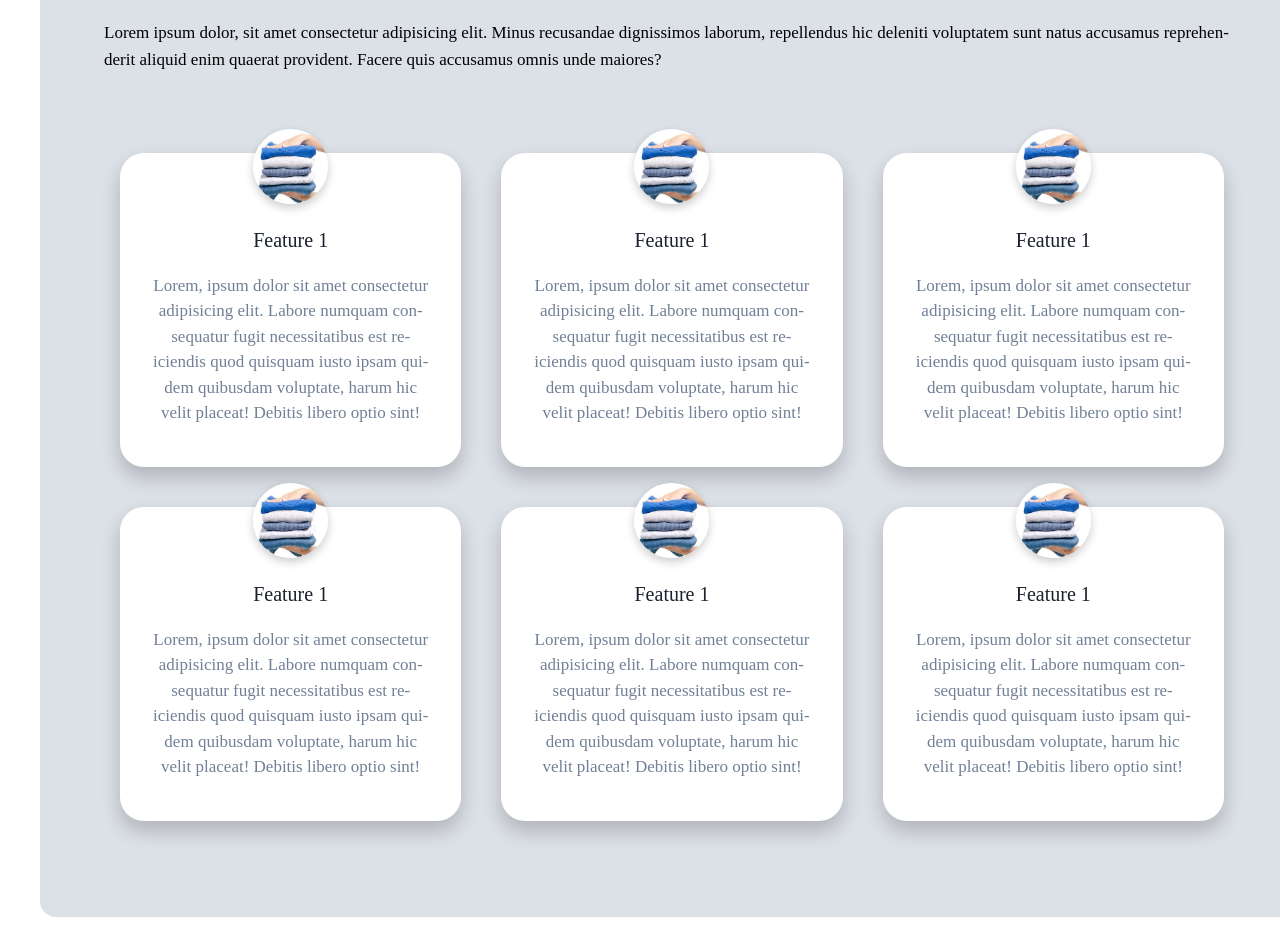
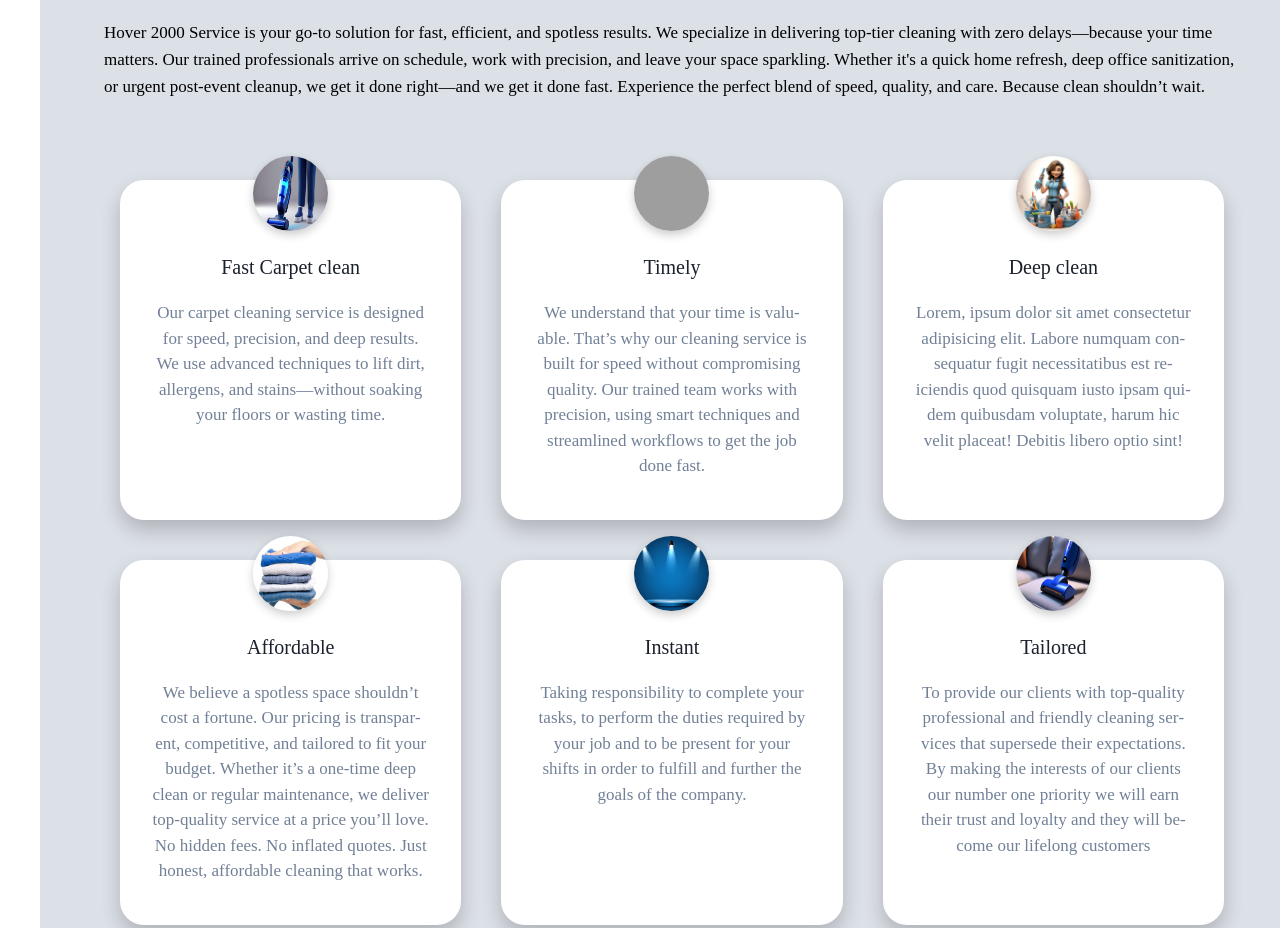
Before and after one commit to harrymagwaya/coreclean-ui, a plain HTML site: page index.html in a window 1280 px wide. Shown: the part 956-1884 px from the top of the page. Drawn offline with nearby package versions, Linux system fonts and the light colour scheme; grey boxes are pictures that could not be loaded.

Commit message:
changed some images

```diff
--- a/index.html
+++ b/index.html
@@ -50,37 +50,49 @@
 
         <section class="features">
             <h1>Features</h1>
-            <p class="feature-descrip">Lorem ipsum dolor, sit amet consectetur adipisicing elit. Minus recusandae dignissimos laborum, repellendus hic deleniti voluptatem sunt natus accusamus reprehenderit aliquid enim quaerat provident. Facere quis accusamus omnis unde maiores?</p>
+            <p class="feature-descrip"><span>Hover 2000 </span>Service is your go-to solution for fast, efficient, and spotless results. We specialize in delivering top-tier cleaning
+            with zero delays—because your time matters. Our trained professionals arrive on schedule, work with precision, and leave
+            your space sparkling. Whether it's a quick home refresh, deep office sanitization, or urgent post-event cleanup, we get
+            it done right—and we get it done fast. Experience the perfect blend of speed, quality, and care. Because clean shouldn’t
+            wait.</p>
             <div class="feature-cont">
                 <div class="feature-card">
-                    <img src="assets/static/801b3ab8-8476-4f4d-a96b-965f7920c6ec.jpeg" alt="feature icon">
-                    <h3>Feature 1</h3>
+                    <img src="assets/static/image(4).png" alt="feature icon">
+                    <h3>Fast Carpet clean</h3>
+                    <p>Our carpet cleaning service is designed for speed, precision, and deep results. We use advanced techniques to lift dirt,
+                    allergens, and stains—without soaking your floors or wasting time.</p>
+                </div>
+                <div class="feature-card">
+                    <img src="assets/static/20250919_170846.png" alt="feature icon">
+                    <h3>Timely</h3>
+                    <p>We understand that your time is valuable. That’s why our cleaning service is built for speed without compromising
+                    quality. Our trained team works with precision, using smart techniques and streamlined workflows to get the job done
+                    fast.</p>
+                </div>
+                <div class="feature-card">
+                    <img src="assets/static/7bbde3c9-f63f-4214-8fa1-de55b71aae75.jpeg" alt="feature icon">
+                    <h3>Deep clean</h3>
                     <p>Lorem, ipsum dolor sit amet consectetur adipisicing elit. Labore numquam consequatur fugit necessitatibus est reiciendis quod quisquam iusto ipsam quidem quibusdam voluptate, harum hic velit placeat! Debitis libero optio sint!</p>
                 </div>
                 <div class="feature-card">
                     <img src="assets/static/801b3ab8-8476-4f4d-a96b-965f7920c6ec.jpeg" alt="feature icon">
-                    <h3>Feature 1</h3>
-                    <p>Lorem, ipsum dolor sit amet consectetur adipisicing elit. Labore numquam consequatur fugit necessitatibus est reiciendis quod quisquam iusto ipsam quidem quibusdam voluptate, harum hic velit placeat! Debitis libero optio sint!</p>
+                    <h3>Affordable</h3>
+                    <p>We believe a spotless space shouldn’t cost a fortune. Our pricing is transparent, competitive, and tailored to fit your
+                    budget. Whether it’s a one-time deep clean or regular maintenance, we deliver top-quality service at a price you’ll
+                    love. No hidden fees. No inflated quotes. Just honest, affordable cleaning that works.</p>
                 </div>
                 <div class="feature-card">
-                    <img src="assets/static/801b3ab8-8476-4f4d-a96b-965f7920c6ec.jpeg" alt="feature icon">
-                    <h3>Feature 1</h3>
-                    <p>Lorem, ipsum dolor sit amet consectetur adipisicing elit. Labore numquam consequatur fugit necessitatibus est reiciendis quod quisquam iusto ipsam quidem quibusdam voluptate, harum hic velit placeat! Debitis libero optio sint!</p>
+                    <img src="assets/static/_.jpeg" alt="feature icon">
+                    <h3>Instant</h3>
+                    <p>Taking responsibility to complete your tasks, to perform the duties required by your job and to be present for your
+                    shifts in order to fulfill and further the goals of the company.</p>
                 </div>
                 <div class="feature-card">
-                    <img src="assets/static/801b3ab8-8476-4f4d-a96b-965f7920c6ec.jpeg" alt="feature icon">
-                    <h3>Feature 1</h3>
-                    <p>Lorem, ipsum dolor sit amet consectetur adipisicing elit. Labore numquam consequatur fugit necessitatibus est reiciendis quod quisquam iusto ipsam quidem quibusdam voluptate, harum hic velit placeat! Debitis libero optio sint!</p>
-                </div>
-                <div class="feature-card">
-                    <img src="assets/static/801b3ab8-8476-4f4d-a96b-965f7920c6ec.jpeg" alt="feature icon">
-                    <h3>Feature 1</h3>
-                    <p>Lorem, ipsum dolor sit amet consectetur adipisicing elit. Labore numquam consequatur fugit necessitatibus est reiciendis quod quisquam iusto ipsam quidem quibusdam voluptate, harum hic velit placeat! Debitis libero optio sint!</p>
-                </div>
-                <div class="feature-card">
-                    <img src="assets/static/801b3ab8-8476-4f4d-a96b-965f7920c6ec.jpeg" alt="feature icon">
-                    <h3>Feature 1</h3>
-                    <p>Lorem, ipsum dolor sit amet consectetur adipisicing elit. Labore numquam consequatur fugit necessitatibus est reiciendis quod quisquam iusto ipsam quidem quibusdam voluptate, harum hic velit placeat! Debitis libero optio sint!</p>
+                    <img src="assets/static/image(3).png" alt="feature icon">
+                    <h3>Tailored</h3>
+                    <p>To provide our clients with top-quality professional and friendly cleaning services that supersede their expectations.
+                    By making the interests of our clients our number one priority we will earn their trust and loyalty and they will become
+                    our lifelong customers</p>
                 </div>
             </div>
         </section>
@@ -90,12 +102,12 @@
             <p>A list of other services we offer</p>
             <div class="other-services-cont">
 
-                        <div class="service-col"><img src="assets/static/801b3ab8-8476-4f4d-a96b-965f7920c6ec.jpeg" alt="Home cleaning" class="img-service"><h5>Home cleaning</h5></div>
+                        <div class="service-col"><img src="assets/static/20250919_154748.png" alt="Home cleaning" class="img-service"><h5>Home cleaning</h5></div>
                         <div class="service-col"><img src="assets/static/801b3ab8-8476-4f4d-a96b-965f7920c6ec.jpeg" alt="Deep Window cleaning" class="img-service"><h5>Deep Window cleaning</h5></div>
-                        <div class="service-col"><img src="assets/static/801b3ab8-8476-4f4d-a96b-965f7920c6ec.jpeg" alt="Carpet cleaning" class="img-service"><h5>Carpet cleaning</h5></div>
-                        <div class="service-col"><img src="assets/static/801b3ab8-8476-4f4d-a96b-965f7920c6ec.jpeg" alt="Car Upholestry" class="img-service"><h5>Car Upholestry</h5></div>
-                        <div class="service-col"><img src="assets/static/801b3ab8-8476-4f4d-a96b-965f7920c6ec.jpeg" alt="Engine cleaning" class="img-service"><h5>Engine cleaning</h5></div>
-                        <div class="service-col"><img src="assets/static/801b3ab8-8476-4f4d-a96b-965f7920c6ec.jpeg" alt="Office cleaning" class="img-service"><h5>Office cleaning</h5></div>
+                        <div class="service-col"><img src="assets/static/20250919_170846.png" alt="Carpet cleaning" class="img-service"><h5>Carpet cleaning</h5></div>
+                        <div class="service-col"><img src="assets/static/20250919_170846.png" alt="Car Upholestry" class="img-service"><h5>Car Upholestry</h5></div>
+                        <div class="service-col"><img src="assets/static/63f2d565-96fe-40e7-9be1-13b256c46be9.jpeg" alt="Engine cleaning" class="img-service"><h5>Engine cleaning</h5></div>
+                        <div class="service-col"><img src="assets/static/Montreal Cleaning Staff.jpeg" alt="Office cleaning" class="img-service"><h5>Office cleaning</h5></div>
 
         </section>
 
@@ -159,15 +171,15 @@
     </main>
 
     <button id="scroll-top" class="top-btn" title="Back to top">↑ Top</button>
-    <script defer src=""></script>
+
 
     <footer>
         <div class="footer-container">
             <div class="footer-left">
                 <h2 class="company-heading">Coreclean </h2>
-                <p class="about">Lorem ipsum dolor, sit amet consectetur adipisicing elit. Consectetur laborum autem
-                    dolore sequi harum est
-                    id voluptatem hic pariatur ad fuga accusamus cupiditate at magnam magni ex iusto, illo aliquam.</p>
+                <p class="about">At Coreclean we aim To provide our clients with top-quality professional and friendly cleaning services that supersede their expectations.
+                By making the interests of our clients our number one priority we will earn their trust and loyalty and they will become
+                our lifelong customers</p>
                         <div class="socials-list">
                             <a href="#"><i class="fa fa-facebook"></i></a>
                             <a href="#"><i class="fa fa-twitter"></i></a>
```
Also changed, not shown: assets/static/63f2d565-96fe-40e7-9be1-13b256c46be9.jpeg (added), assets/static/9cfb882e-db79-46ec-9f05-f2d581893990.jpeg (deleted), assets/static/Montreal Cleaning Staff.jpeg (added), assets/static/_ (1).jpeg (deleted), assets/static/_ (2).jpeg (deleted), assets/static/eb62f63a-3a8f-4fbf-84dc-55eb3b8d3da0.jpeg (added).
